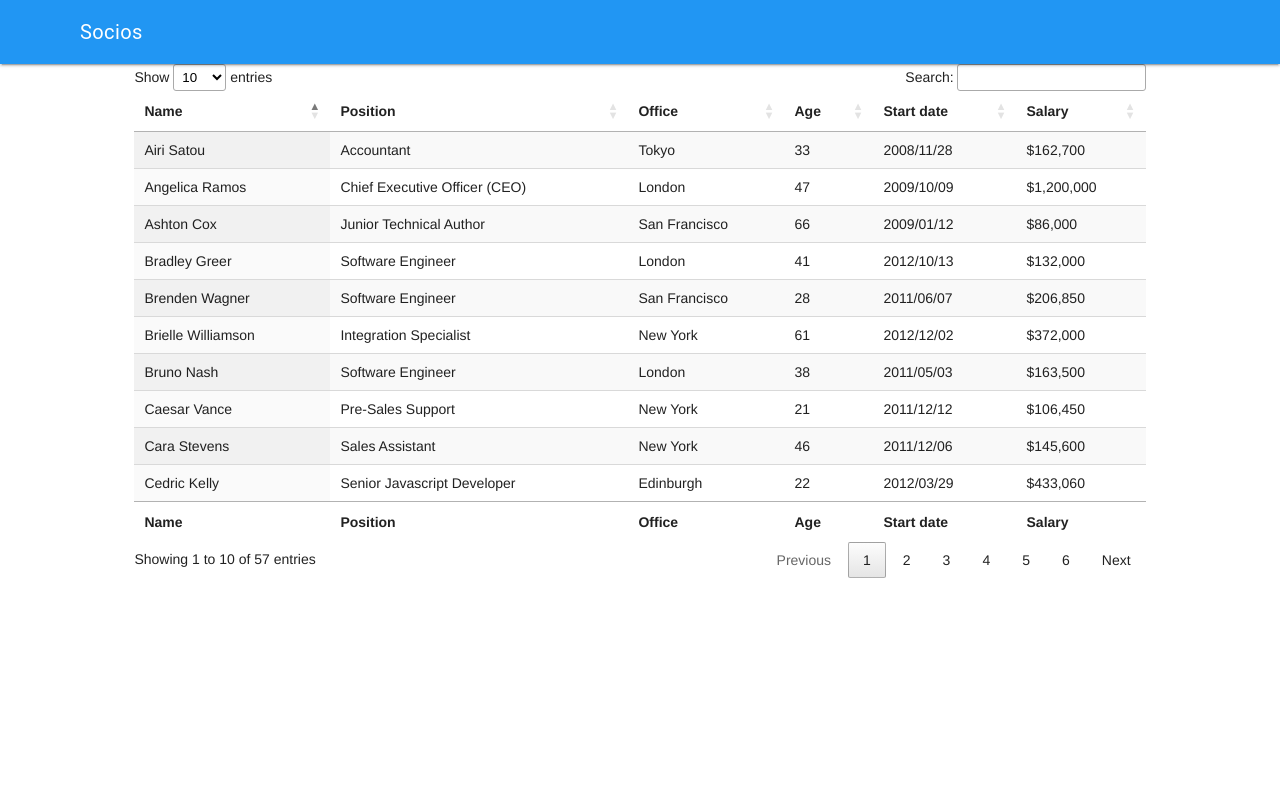
After one commit to aleludue/prepago, a Django app: page /socios/list/ in a window 1280 px wide. The commit adds this page. Run offline with Django 3.2, Linux system fonts and the light colour scheme; some libraries are stand-ins or nearby versions.

Commit message:
-Template MDL

```diff
--- a/prepago/urls.py
+++ b/prepago/urls.py
@@ -13,9 +13,16 @@ Including another URLconf
     1. Import the include() function: from django.conf.urls import url, include
     2. Add a URL to urlpatterns:  url(r'^blog/', include('blog.urls'))
 """
-from django.conf.urls import url
+from django.conf.urls import url, include
 from django.contrib import admin
+
+from prepapp.views import SociosList
+
+sociosPatterns = [
+    url(r'list/$', SociosList.as_view(), name="SociosList")
+]
 
 urlpatterns = [
     url(r'^admin/', admin.site.urls),
+    url(r'^socios/', include(sociosPatterns))
 ]
--- a/prepapp/templates/base.html
+++ b/prepapp/templates/base.html
@@ -5,33 +5,42 @@
     <title>{% block siteTitle %}{% endblock %}</title>
     <!-- Compiled and minified jQuery -->
     <script src="https://ajax.googleapis.com/ajax/libs/jquery/1.11.3/jquery.min.js"></script>
-    <!-- Compiled and minified CSS -->
-    <link rel="stylesheet" href="https://cdnjs.cloudflare.com/ajax/libs/materialize/0.97.6/css/materialize.min.css"
-          media="screen,projection">
-    <!-- Compiled and minified JavaScript -->
-    <script src="https://cdnjs.cloudflare.com/ajax/libs/materialize/0.97.6/js/materialize.min.js"></script>
-    <link href="https://fonts.googleapis.com/icon?family=Material+Icons" rel="stylesheet">
-    {#    {% block headExtras %}{% endblock %}#}
+    <link rel="stylesheet" href="https://fonts.googleapis.com/icon?family=Material+Icons">
+    <link rel="stylesheet" href="https://code.getmdl.io/1.1.3/material.blue-deep_purple.min.css">
+    <script defer src="https://code.getmdl.io/1.1.3/material.min.js"></script>
+    <style>
+        .page-content {
+            width: 79%;
+            margin: auto;
+        }
+    </style>
+{% block headExtras %}
+
+{% endblock %}
 </head>
 <body>
-<nav class="indigo z-depth-3">
-    <div class="nav-wrapper">
-        <a href="{% url "home" %}" class="brand-logo center">{% block pageTitle %}{% endblock %}</a>
-        <ul id="nav-mobile" class="right">
-            <li><a href="AAA"><i class="material-icons">search</i></a></li>
-            <li><a href="BBB"><i class="material-icons">view_module</i></a></li>
-            <li><a href="CCC"><i class="material-icons">refresh</i></a></li>
-            <li>
-                <div style="margin-top: 7px; height: 50px; width: 2px; background-color: #fafafa;"></div>
-            </li>
-            <li><a href="AAA">Sass</a></li>
-            <li><a href="BBB">Components</a></li>
-            <li><a href="CCC">JavaScript</a></li>
-        </ul>
+
+
+<div class="mdl-layout mdl-js-layout mdl-layout--fixed-header">
+    <header class="mdl-layout__header">
+        <div class="mdl-layout__header-row">
+            <span class="mdl-layout-title">{% block pageTitle %}{% endblock %}</span>
+            <div class="mdl-layout-spacer"></div>
+            {% block appbar_actions %}{% endblock %}
+        </div>
+    </header>
+    <div class="mdl-layout__drawer">
+        <span class="mdl-layout-title">Title</span>
+        <nav class="mdl-navigation">
+            <a class="mdl-navigation__link" href="">Link</a>
+            <a class="mdl-navigation__link" href="">Link</a>
+            <a class="mdl-navigation__link" href="">Link</a>
+            <a class="mdl-navigation__link" href="">Link</a>
+        </nav>
     </div>
-</nav>
-<div class="container">
-    {% block pageContent %}{% endblock %}
+    <main class="mdl-layout__content">
+        <div class="page-content">{% block pageContent %}{% endblock %}</div>
+    </main>
 </div>
 
 </body>
--- /dev/null
+++ b/prepapp/templates/socios/socios_list.html
@@ -0,0 +1,510 @@
+{% extends "base.html" %}
+
+{% block siteTitle %}
+    Sistema de Energía Prepaga - Socios
+{% endblock %}
+
+{% block pageTitle %}
+    Socios
+{% endblock %}
+
+{% block headExtras %}
+    <link rel="stylesheet" href="https://cdn.datatables.net/1.10.12/css/dataTables.material.min.css">
+{% endblock %}
+
+{% block pageContent %}
+    <table id="example" class="display" cellspacing="0" width="100%">
+        <thead>
+        <tr>
+            <th>Name</th>
+            <th>Position</th>
+            <th>Office</th>
+            <th>Age</th>
+            <th>Start date</th>
+            <th>Salary</th>
+        </tr>
+        </thead>
+        <tfoot>
+        <tr>
+            <th>Name</th>
+            <th>Position</th>
+            <th>Office</th>
+            <th>Age</th>
+            <th>Start date</th>
+            <th>Salary</th>
+        </tr>
+        </tfoot>
+        <tbody>
+        <tr>
+            <td>Tiger Nixon</td>
+            <td>System Architect</td>
+            <td>Edinburgh</td>
+            <td>61</td>
+            <td>2011/04/25</td>
+            <td>$320,800</td>
+        </tr>
+        <tr>
+            <td>Garrett Winters</td>
+            <td>Accountant</td>
+            <td>Tokyo</td>
+            <td>63</td>
+            <td>2011/07/25</td>
+            <td>$170,750</td>
+        </tr>
+        <tr>
+            <td>Ashton Cox</td>
+            <td>Junior Technical Author</td>
+            <td>San Francisco</td>
+            <td>66</td>
+            <td>2009/01/12</td>
+            <td>$86,000</td>
+        </tr>
+        <tr>
+            <td>Cedric Kelly</td>
+            <td>Senior Javascript Developer</td>
+            <td>Edinburgh</td>
+            <td>22</td>
+            <td>2012/03/29</td>
+            <td>$433,060</td>
+        </tr>
+        <tr>
+            <td>Airi Satou</td>
+            <td>Accountant</td>
+            <td>Tokyo</td>
+            <td>33</td>
+            <td>2008/11/28</td>
+            <td>$162,700</td>
+        </tr>
+        <tr>
+            <td>Brielle Williamson</td>
+            <td>Integration Specialist</td>
+            <td>New York</td>
+            <td>61</td>
+            <td>2012/12/02</td>
+            <td>$372,000</td>
+        </tr>
+        <tr>
+            <td>Herrod Chandler</td>
+            <td>Sales Assistant</td>
+            <td>San Francisco</td>
+            <td>59</td>
+            <td>2012/08/06</td>
+            <td>$137,500</td>
+        </tr>
+        <tr>
+            <td>Rhona Davidson</td>
+            <td>Integration Specialist</td>
+            <td>Tokyo</td>
+            <td>55</td>
+            <td>2010/10/14</td>
+            <td>$327,900</td>
+        </tr>
+        <tr>
+            <td>Colleen Hurst</td>
+            <td>Javascript Developer</td>
+            <td>San Francisco</td>
+            <td>39</td>
+            <td>2009/09/15</td>
+            <td>$205,500</td>
+        </tr>
+        <tr>
+            <td>Sonya Frost</td>
+            <td>Software Engineer</td>
+            <td>Edinburgh</td>
+            <td>23</td>
+            <td>2008/12/13</td>
+            <td>$103,600</td>
+        </tr>
+        <tr>
+            <td>Jena Gaines</td>
+            <td>Office Manager</td>
+            <td>London</td>
+            <td>30</td>
+            <td>2008/12/19</td>
+            <td>$90,560</td>
+        </tr>
+        <tr>
+            <td>Quinn Flynn</td>
+            <td>Support Lead</td>
+            <td>Edinburgh</td>
+            <td>22</td>
+            <td>2013/03/03</td>
+            <td>$342,000</td>
+        </tr>
+        <tr>
+            <td>Charde Marshall</td>
+            <td>Regional Director</td>
+            <td>San Francisco</td>
+            <td>36</td>
+            <td>2008/10/16</td>
+            <td>$470,600</td>
+        </tr>
+        <tr>
+            <td>Haley Kennedy</td>
+            <td>Senior Marketing Designer</td>
+            <td>London</td>
+            <td>43</td>
+            <td>2012/12/18</td>
+            <td>$313,500</td>
+        </tr>
+        <tr>
+            <td>Tatyana Fitzpatrick</td>
+            <td>Regional Director</td>
+            <td>London</td>
+            <td>19</td>
+            <td>2010/03/17</td>
+            <td>$385,750</td>
+        </tr>
+        <tr>
+            <td>Michael Silva</td>
+            <td>Marketing Designer</td>
+            <td>London</td>
+            <td>66</td>
+            <td>2012/11/27</td>
+            <td>$198,500</td>
+        </tr>
+        <tr>
+            <td>Paul Byrd</td>
+            <td>Chief Financial Officer (CFO)</td>
+            <td>New York</td>
+            <td>64</td>
+            <td>2010/06/09</td>
+            <td>$725,000</td>
+        </tr>
+        <tr>
+            <td>Gloria Little</td>
+            <td>Systems Administrator</td>
+            <td>New York</td>
+            <td>59</td>
+            <td>2009/04/10</td>
+            <td>$237,500</td>
+        </tr>
+        <tr>
+            <td>Bradley Greer</td>
+            <td>Software Engineer</td>
+            <td>London</td>
+            <td>41</td>
+            <td>2012/10/13</td>
+            <td>$132,000</td>
+        </tr>
+        <tr>
+            <td>Dai Rios</td>
+            <td>Personnel Lead</td>
+            <td>Edinburgh</td>
+            <td>35</td>
+            <td>2012/09/26</td>
+            <td>$217,500</td>
+        </tr>
+        <tr>
+            <td>Jenette Caldwell</td>
+            <td>Development Lead</td>
+            <td>New York</td>
+            <td>30</td>
+            <td>2011/09/03</td>
+            <td>$345,000</td>
+        </tr>
+        <tr>
+            <td>Yuri Berry</td>
+            <td>Chief Marketing Officer (CMO)</td>
+            <td>New York</td>
+            <td>40</td>
+            <td>2009/06/25</td>
+            <td>$675,000</td>
+        </tr>
+        <tr>
+            <td>Caesar Vance</td>
+            <td>Pre-Sales Support</td>
+            <td>New York</td>
+            <td>21</td>
+            <td>2011/12/12</td>
+            <td>$106,450</td>
+        </tr>
+        <tr>
+            <td>Doris Wilder</td>
+            <td>Sales Assistant</td>
+            <td>Sidney</td>
+            <td>23</td>
+            <td>2010/09/20</td>
+            <td>$85,600</td>
+        </tr>
+        <tr>
+            <td>Angelica Ramos</td>
+            <td>Chief Executive Officer (CEO)</td>
+            <td>London</td>
+            <td>47</td>
+            <td>2009/10/09</td>
+            <td>$1,200,000</td>
+        </tr>
+        <tr>
+            <td>Gavin Joyce</td>
+            <td>Developer</td>
+            <td>Edinburgh</td>
+            <td>42</td>
+            <td>2010/12/22</td>
+            <td>$92,575</td>
+        </tr>
+        <tr>
+            <td>Jennifer Chang</td>
+            <td>Regional Director</td>
+            <td>Singapore</td>
+            <td>28</td>
+            <td>2010/11/14</td>
+            <td>$357,650</td>
+        </tr>
+        <tr>
+            <td>Brenden Wagner</td>
+            <td>Software Engineer</td>
+            <td>San Francisco</td>
+            <td>28</td>
+            <td>2011/06/07</td>
+            <td>$206,850</td>
+        </tr>
+        <tr>
+            <td>Fiona Green</td>
+            <td>Chief Operating Officer (COO)</td>
+            <td>San Francisco</td>
+            <td>48</td>
+            <td>2010/03/11</td>
+            <td>$850,000</td>
+        </tr>
+        <tr>
+            <td>Shou Itou</td>
+            <td>Regional Marketing</td>
+            <td>Tokyo</td>
+            <td>20</td>
+            <td>2011/08/14</td>
+            <td>$163,000</td>
+        </tr>
+        <tr>
+            <td>Michelle House</td>
+            <td>Integration Specialist</td>
+            <td>Sidney</td>
+            <td>37</td>
+            <td>2011/06/02</td>
+            <td>$95,400</td>
+        </tr>
+        <tr>
+            <td>Suki Burks</td>
+            <td>Developer</td>
+            <td>London</td>
+            <td>53</td>
+            <td>2009/10/22</td>
+            <td>$114,500</td>
+        </tr>
+        <tr>
+            <td>Prescott Bartlett</td>
+            <td>Technical Author</td>
+            <td>London</td>
+            <td>27</td>
+            <td>2011/05/07</td>
+            <td>$145,000</td>
+        </tr>
+        <tr>
+            <td>Gavin Cortez</td>
+            <td>Team Leader</td>
+            <td>San Francisco</td>
+            <td>22</td>
+            <td>2008/10/26</td>
+            <td>$235,500</td>
+        </tr>
+        <tr>
+            <td>Martena Mccray</td>
+            <td>Post-Sales support</td>
+            <td>Edinburgh</td>
+            <td>46</td>
+            <td>2011/03/09</td>
+            <td>$324,050</td>
+        </tr>
+        <tr>
+            <td>Unity Butler</td>
+            <td>Marketing Designer</td>
+            <td>San Francisco</td>
+            <td>47</td>
+            <td>2009/12/09</td>
+            <td>$85,675</td>
+        </tr>
+        <tr>
+            <td>Howard Hatfield</td>
+            <td>Office Manager</td>
+            <td>San Francisco</td>
+            <td>51</td>
+            <td>2008/12/16</td>
+            <td>$164,500</td>
+        </tr>
+        <tr>
+            <td>Hope Fuentes</td>
+            <td>Secretary</td>
+            <td>San Francisco</td>
+            <td>41</td>
+            <td>2010/02/12</td>
+            <td>$109,850</td>
+        </tr>
+        <tr>
+            <td>Vivian Harrell</td>
+            <td>Financial Controller</td>
+            <td>San Francisco</td>
+            <td>62</td>
+            <td>2009/02/14</td>
+            <td>$452,500</td>
+        </tr>
+        <tr>
+            <td>Timothy Mooney</td>
+            <td>Office Manager</td>
+            <td>London</td>
+            <td>37</td>
+            <td>2008/12/11</td>
+            <td>$136,200</td>
+        </tr>
+        <tr>
+            <td>Jackson Bradshaw</td>
+            <td>Director</td>
+            <td>New York</td>
+            <td>65</td>
+            <td>2008/09/26</td>
+            <td>$645,750</td>
+        </tr>
+        <tr>
+            <td>Olivia Liang</td>
+            <td>Support Engineer</td>
+            <td>Singapore</td>
+            <td>64</td>
+            <td>2011/02/03</td>
+            <td>$234,500</td>
+        </tr>
+        <tr>
+            <td>Bruno Nash</td>
+            <td>Software Engineer</td>
+            <td>London</td>
+            <td>38</td>
+            <td>2011/05/03</td>
+            <td>$163,500</td>
+        </tr>
+        <tr>
+            <td>Sakura Yamamoto</td>
+            <td>Support Engineer</td>
+            <td>Tokyo</td>
+            <td>37</td>
+            <td>2009/08/19</td>
+            <td>$139,575</td>
+        </tr>
+        <tr>
+            <td>Thor Walton</td>
+            <td>Developer</td>
+            <td>New York</td>
+            <td>61</td>
+            <td>2013/08/11</td>
+            <td>$98,540</td>
+        </tr>
+        <tr>
+            <td>Finn Camacho</td>
+            <td>Support Engineer</td>
+            <td>San Francisco</td>
+            <td>47</td>
+            <td>2009/07/07</td>
+            <td>$87,500</td>
+        </tr>
+        <tr>
+            <td>Serge Baldwin</td>
+            <td>Data Coordinator</td>
+            <td>Singapore</td>
+            <td>64</td>
+            <td>2012/04/09</td>
+            <td>$138,575</td>
+        </tr>
+        <tr>
+            <td>Zenaida Frank</td>
+            <td>Software Engineer</td>
+            <td>New York</td>
+            <td>63</td>
+            <td>2010/01/04</td>
+            <td>$125,250</td>
+        </tr>
+        <tr>
+            <td>Zorita Serrano</td>
+            <td>Software Engineer</td>
+            <td>San Francisco</td>
+            <td>56</td>
+            <td>2012/06/01</td>
+            <td>$115,000</td>
+        </tr>
+        <tr>
+            <td>Jennifer Acosta</td>
+            <td>Junior Javascript Developer</td>
+            <td>Edinburgh</td>
+            <td>43</td>
+            <td>2013/02/01</td>
+            <td>$75,650</td>
+        </tr>
+        <tr>
+            <td>Cara Stevens</td>
+            <td>Sales Assistant</td>
+            <td>New York</td>
+            <td>46</td>
+            <td>2011/12/06</td>
+            <td>$145,600</td>
+        </tr>
+        <tr>
+            <td>Hermione Butler</td>
+            <td>Regional Director</td>
+            <td>London</td>
+            <td>47</td>
+            <td>2011/03/21</td>
+            <td>$356,250</td>
+        </tr>
+        <tr>
+            <td>Lael Greer</td>
+            <td>Systems Administrator</td>
+            <td>London</td>
+            <td>21</td>
+            <td>2009/02/27</td>
+            <td>$103,500</td>
+        </tr>
+        <tr>
+            <td>Jonas Alexander</td>
+            <td>Developer</td>
+            <td>San Francisco</td>
+            <td>30</td>
+            <td>2010/07/14</td>
+            <td>$86,500</td>
+        </tr>
+        <tr>
+            <td>Shad Decker</td>
+            <td>Regional Director</td>
+            <td>Edinburgh</td>
+            <td>51</td>
+            <td>2008/11/13</td>
+            <td>$183,000</td>
+        </tr>
+        <tr>
+            <td>Michael Bruce</td>
+            <td>Javascript Developer</td>
+            <td>Singapore</td>
+            <td>29</td>
+            <td>2011/06/27</td>
+            <td>$183,000</td>
+        </tr>
+        <tr>
+            <td>Donna Snider</td>
+            <td>Customer Support</td>
+            <td>New York</td>
+            <td>27</td>
+            <td>2011/01/25</td>
+            <td>$112,000</td>
+        </tr>
+        </tbody>
+    </table>
+    <script src="https://cdn.datatables.net/1.10.12/js/jquery.dataTables.min.js"></script>
+    <script src="https://cdn.datatables.net/1.10.12/js/dataTables.material.min.js"></script>
+    <script !src="">
+    $(document).ready(function() {
+        $('#example').DataTable({
+            columnDefs: [
+            {
+                targets: [ 0, 1, 2 ],
+                className: 'mdl-data-table__cell--non-numeric'
+            }
+        ]
+        });
+} );
+    </script>
+{% endblock %}
--- a/prepapp/views.py
+++ b/prepapp/views.py
@@ -1,3 +1,8 @@
 from django.shortcuts import render
 
 # Create your views here.
+from django.views.generic.base import TemplateView
+
+
+class SociosList(TemplateView):
+    template_name = "socios/socios_list.html"
```
Also changed, not shown: prepago/settings.py (+2 -8 lines), prepapp/templates/home.html (+8 -9 lines).
